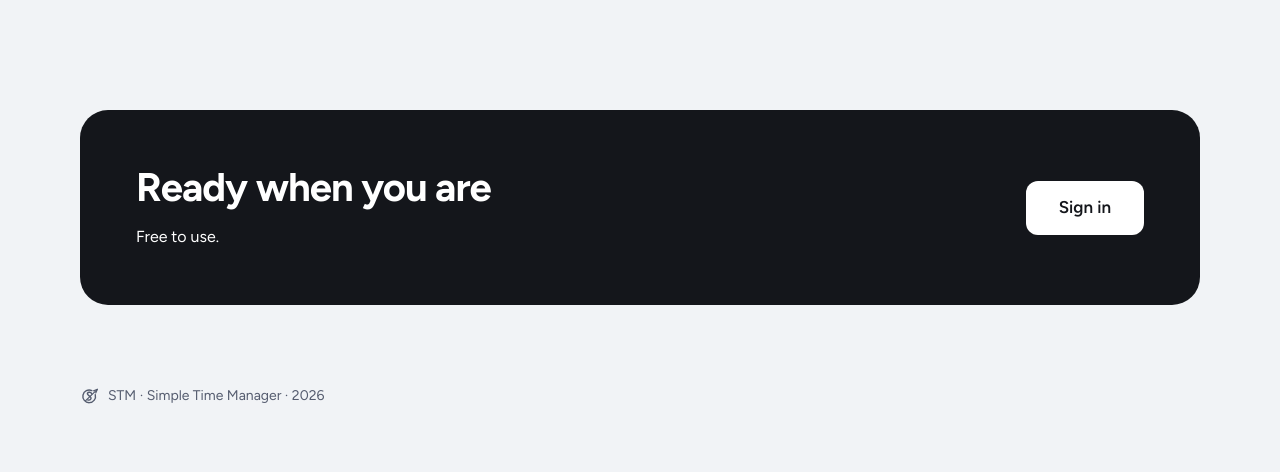
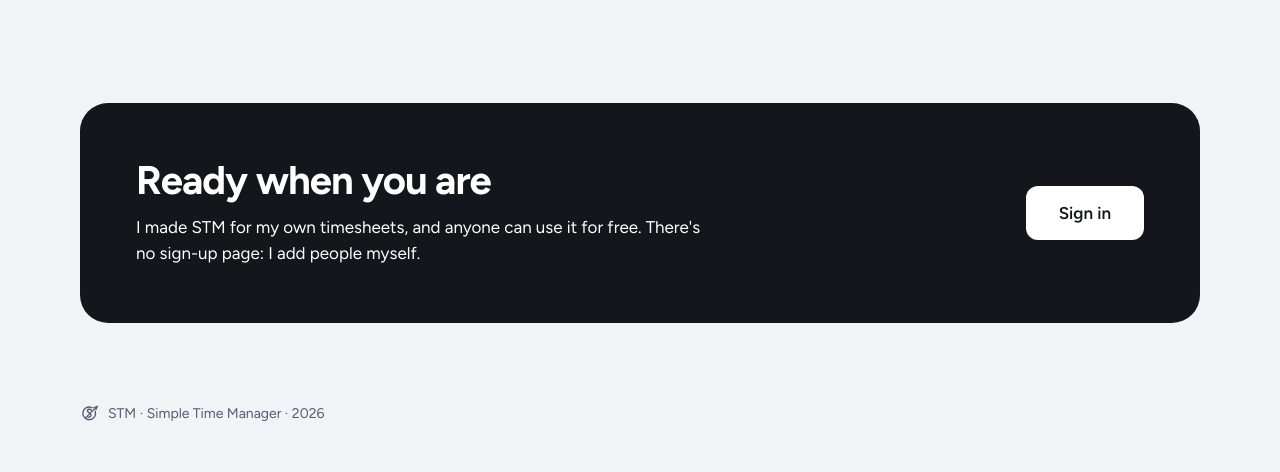
Before and after one commit to savettka/Timesheet-App, a Flask app: page / in a window 1280 px wide. Shown: the part 2520-2992 px from the top of the page. Before the commit the page ends 2924 px from the top, so only its background shows below. Run offline with Flask 3, Linux system fonts and the light colour scheme.

Commit message:
Landing page: one note in my own words instead of a line under the button
Said once, in the last section: why it's free, that there's no sign-up page, and to email for a login with the username wanted. The line under the top Sign in button is gone.

```diff
--- a/app/static/css/style.css
+++ b/app/static/css/style.css
@@ -2554,9 +2554,8 @@ button.tab-link { border: 0; background: transparent; font: inherit; font-size:
 .lp-hero h1 { font-size: clamp(38px, 6.2vw, 62px); line-height: 1.03; letter-spacing: -0.035em; font-weight: 700; text-wrap: balance; }
 .lp-lead { margin-top: var(--s4); max-width: 34ch; font-size: 19px; line-height: 1.45; color: var(--text-2); text-wrap: pretty; }
 .lp-cta { margin-top: var(--s5); padding-inline: 32px; }
-.lp-free { max-width: 36ch; margin-top: var(--s4); font-size: 16px; line-height: 1.5; color: var(--text-2); text-wrap: pretty; }
-.lp-free a { color: inherit; font-weight: 600; text-decoration: underline; text-underline-offset: 3px; overflow-wrap: anywhere; }
-.lp-close .lp-free { color: inherit; }
+.lp-note { max-width: 52ch; margin-top: var(--s3); font-size: 17px; line-height: 1.55; text-wrap: pretty; }
+.lp-note a { color: inherit; font-weight: 700; text-decoration: underline; text-underline-offset: 3px; overflow-wrap: anywhere; }
 .lp-hero-art { padding: clamp(20px, 4vw, 44px); border-radius: 28px; background: var(--info-bg); }
 
 .lp-card { padding: var(--s5); border: 1px solid var(--card-border); border-radius: 20px; background: var(--surface); box-shadow: var(--shadow-lg); }
--- a/app/templates/landing.html
+++ b/app/templates/landing.html
@@ -15,11 +15,6 @@
 
 {% block public_page %}
 {% set sign_in = url_for('auth.login') %}
-{# Free, and who to ask for an account (STM_CONTACT_EMAIL, set on the server). #}
-{% macro free_line() %}
-<p class="lp-free">Free to use.
-  {%- if contact %} Email <a href="mailto:{{ contact }}?subject=STM%20account">{{ contact }}</a> and I'll set up your account.{% endif %}</p>
-{% endmacro %}
 <header class="lp-top">
   <div class="lp-wrap">
     <a class="lp-brand" href="{{ url_for('main.index') }}">{{ stm_logo('logo-mark lp-logo') }}<span>STM</span></a>
@@ -38,7 +33,6 @@
         <h1>Clock in. Take a break. Your week adds itself up.</h1>
         <p class="lp-lead">Hours, breaks and your weekly target, worked out as you go.</p>
         <a class="btn btn-primary btn-lg lp-cta" href="{{ sign_in }}">Sign in</a>
-        {{ free_line() }}
       </div>
       <div class="lp-hero-art" data-lp-in style="--i: 1">
         <div class="lp-card lp-clock" aria-hidden="true">
@@ -177,7 +171,11 @@
       <div class="lp-close" data-lp-in>
         <div>
           <h2 class="lp-h2">Ready when you are</h2>
-          {{ free_line() }}
+          {# Said once, in the owner's words. The address is STM_CONTACT_EMAIL,
+             set on the server, so it stays out of the code. #}
+          <p class="lp-note">I made STM for my own timesheets, and anyone can use it for free.
+            There's no sign-up page: I add people myself.
+            {%- if contact %} Email <a href="mailto:{{ contact }}?subject=STM%20account">{{ contact }}</a> with the username you'd like.{% endif %}</p>
         </div>
         <a class="btn btn-lg lp-close-btn" href="{{ sign_in }}">Sign in</a>
       </div>
```
Also changed, not shown: tests/test_landing.py (+3 -2 lines).
